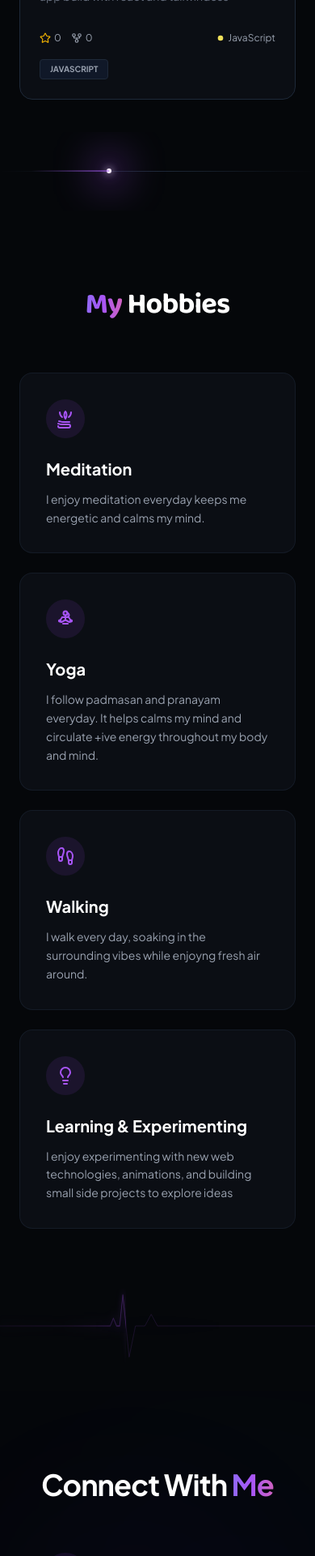
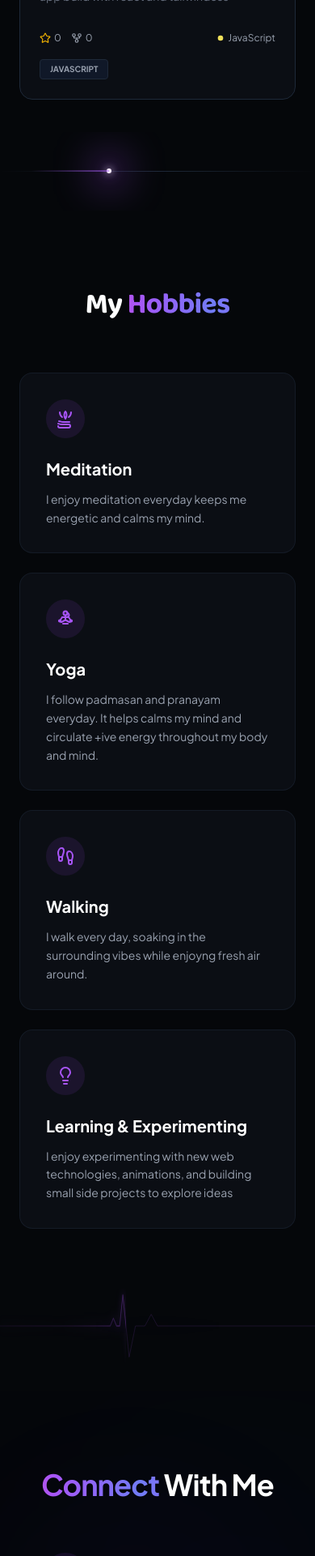
Before and after one commit to aniforever24/my-portfolio-monorepo, a React (Vite) app in the folder client/: page / in a window 390 px wide. Shown: the part 5960-7881 px from the top of the page at 81% size. Built offline with nearby package versions, Linux system fonts and the light colour scheme.

Commit message:
minor UI updates

```diff
--- a/client/src/components/ConnectSection.jsx
+++ b/client/src/components/ConnectSection.jsx
@@ -55,10 +55,12 @@ const ConnectSection = () => {
 					className="text-center mb-16"
 				>
 					<h2 className="text-4xl md:text-5xl font-bold tracking-tight">
-						Connect With{" "}
-						<span className="bg-clip-text text-transparent bg-gradient-to-r from-[#717cf5] via-[#a855f7] to-[#f25c89] animate-gradient-flow bg-[length:200%_auto]">
+						<span className="bg-clip-text text-transparent bg-gradient-linear animate-smooth-flow [animation-duration:5s] bg-[length:200%_auto]">
+						Connect
+						</span>
+						{" "}
+						With
 							Me
-						</span>
 					</h2>
 				</motion.div>
 
--- a/client/src/components/MyHobbies.jsx
+++ b/client/src/components/MyHobbies.jsx
@@ -66,7 +66,7 @@ const HobbiesSection = () => {
 	};
 
 	return (
-		<div className="sm:py-24 pt-24 pb-10 px-6 bg-[#05070a] text-white overflow-hidden flex justify-center items-center min-h-150">
+		<div className="sm:py-24 pt-24 pb-10 px-6 bg-[#05070a] text-white overflow-hidden flex justify-center items-center min-h-180">
 			<div className="max-w-7xl mx-auto">
 				{/* Header with your signature animated gradient text */}
 				<motion.div
@@ -76,10 +76,10 @@ const HobbiesSection = () => {
 					className="text-center mb-16"
 				>
 					<h2 className="text-4xl md:text-5xl lg:text-6xl font-bold tracking-tight font-['Baloo_2']">
-						<span className="bg-clip-text text-transparent bg-linear-to-r from-[#717cf5] via-[#a855f7] to-[#f25c89] animate-gradient-flow bg-size-[200%_auto]">
-							My
-						</span>{" "}
-						Hobbies
+						My{" "}
+						<span className="bg-clip-text text-transparent bg-gradient-linear animate-smooth-flow [animation-duration:5s] bg-[length:200%_auto]">
+							Hobbies
+						</span>
 					</h2>
 				</motion.div>
 
```
Also changed, not shown: client/src/components/ProjectsSection.jsx (+0 -12 lines).
